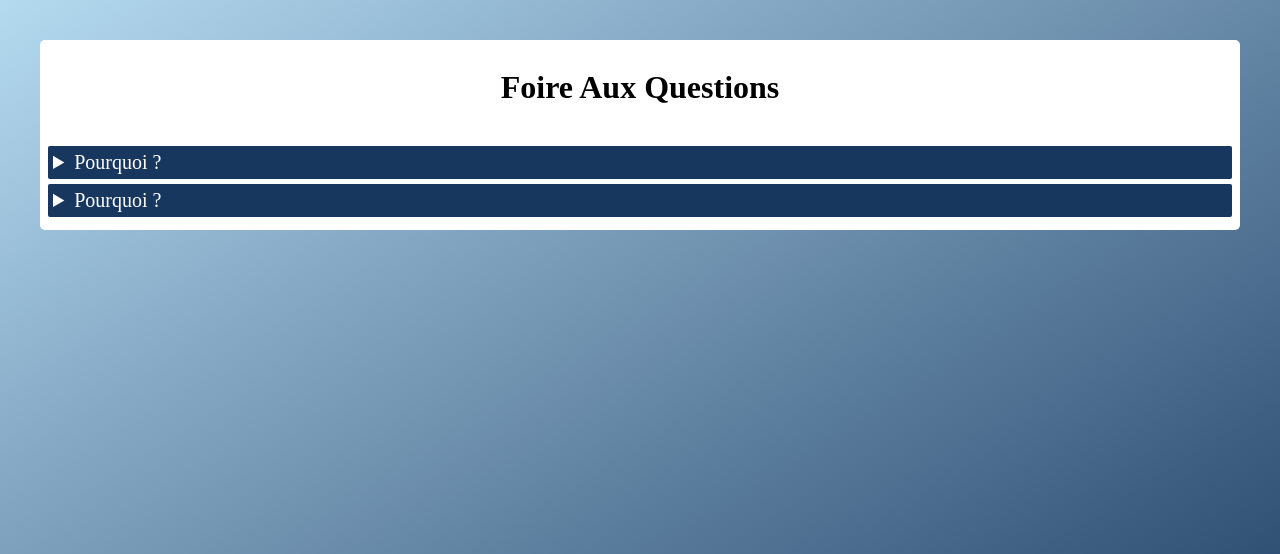
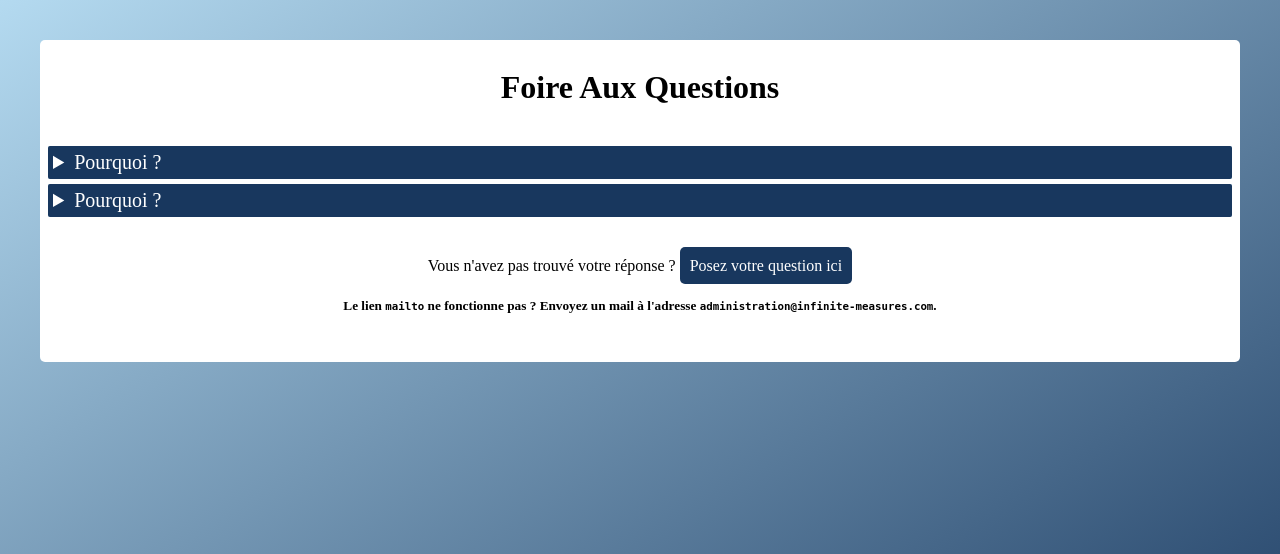
Before and after one commit to Dragonink/ISEP_A1-APP, a PHP site: page /faq.html in a window 1280 px wide. Shown: the top 554 px of the page. Run offline with PHP 8.4, Linux system fonts and the light colour scheme.

Commit message:
Added mailto link in FAQ

```diff
--- a/views/css/faq.css
+++ b/views/css/faq.css
@@ -33,3 +33,15 @@ details > summary {
 details > p {
     padding: 0 10px;
 }
+footer {
+    text-align: center;
+    margin: 5vh 0;
+}
+footer a[href] {
+    cursor: pointer;
+    text-decoration: none;
+    background-color: rgb(24, 55, 94);
+    color: white;
+    padding: 10px;
+    border-radius: 5px;
+}
--- a/views/css/sign.css
+++ b/views/css/sign.css
@@ -60,10 +60,8 @@ form#signup[data-account="admin"] *.manager {
     display: none;
 }
 button {
+    cursor: pointer;
     text-align: center !important;
-}
-button:hover {
-    cursor: pointer;
 }
 form > button[type="submit"] {
     color: white;
--- a/views/faq.html
+++ b/views/faq.html
@@ -25,7 +25,11 @@
             </p>
         </details>
     </main>
-    <footer></footer>
+    <footer>
+        Vous n'avez pas trouvé votre réponse ?
+        <a href="mailto:administration@infinite-measures.com?subject=Question">Posez votre question ici</a>
+        <h5>Le lien <code>mailto</code> ne fonctionne pas ? Envoyez un mail à l'adresse <code>administration@infinite-measures.com</code>.</h5>
+    </footer>
 </body>
 
 </html>
```
